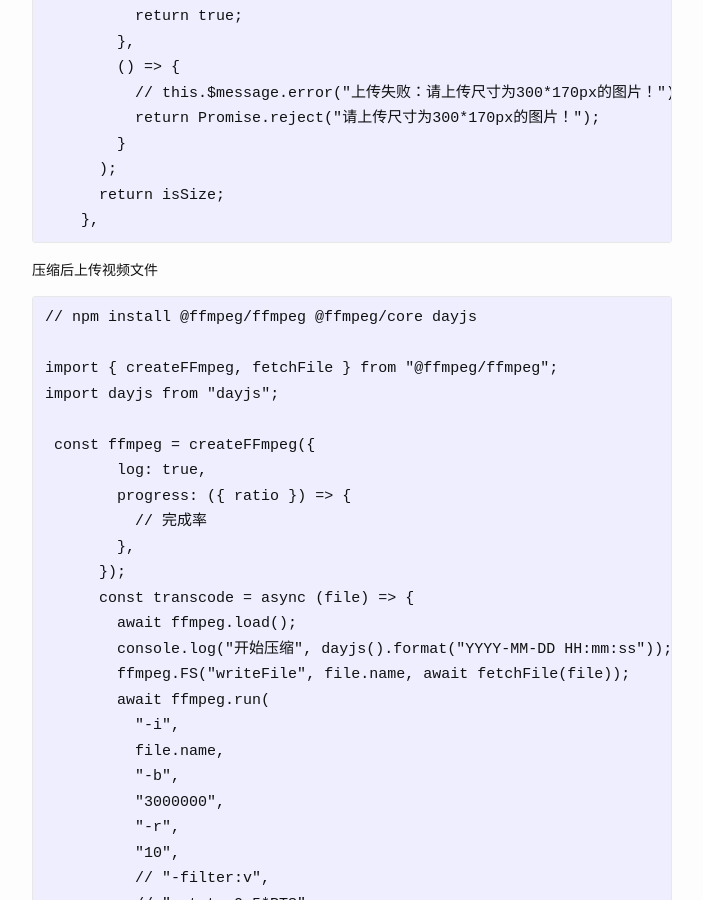
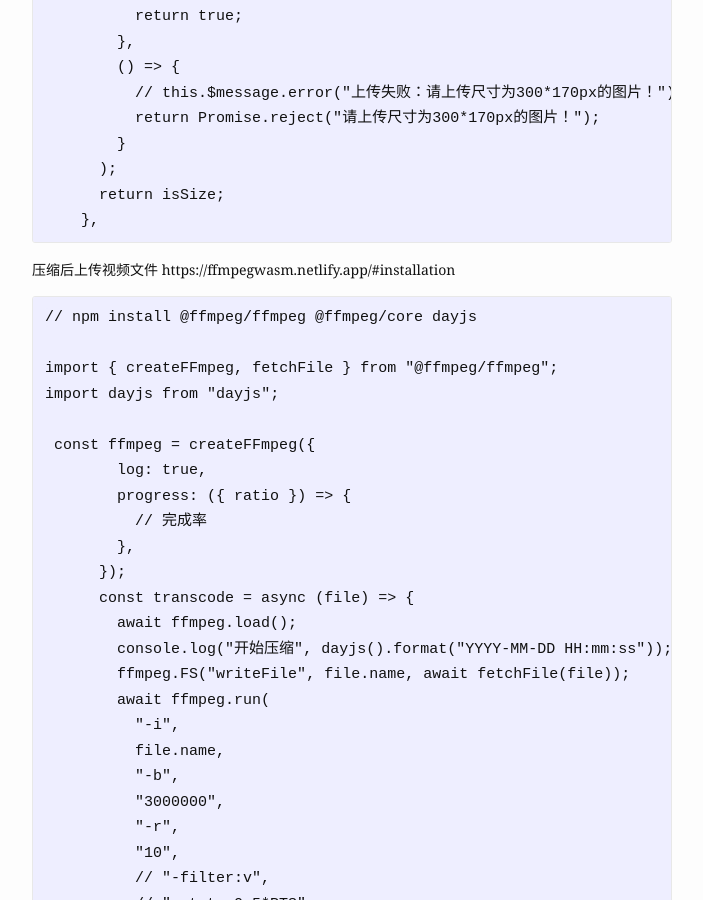
Before and after one commit to ExcellentTim/ExcellentTim.github.io, a Jekyll site: the page built from _posts/2023-05-06-工具类.md, in a window 1280 px wide and 900 px high, scrolled down 592 px. Shown: the whole window, without its empty margins (288-991 px from the left). Built offline with Jekyll 4.4.1, drawn with Linux system fonts in a browser that asks for light colours; some of the changed lines change nothing that is shown.

Commit message:
修改文件: _posts/2023-05-06-工具类.md

````diff
--- a/_posts/2023-05-06-工具类.md
+++ b/_posts/2023-05-06-工具类.md
@@ -35,7 +35,7 @@ date:   2023-05-06 14:00:00
 ```
 
 压缩后上传视频文件
-
+https://ffmpegwasm.netlify.app/#installation
 ``` javascript
 // npm install @ffmpeg/ffmpeg @ffmpeg/core dayjs
 
````
